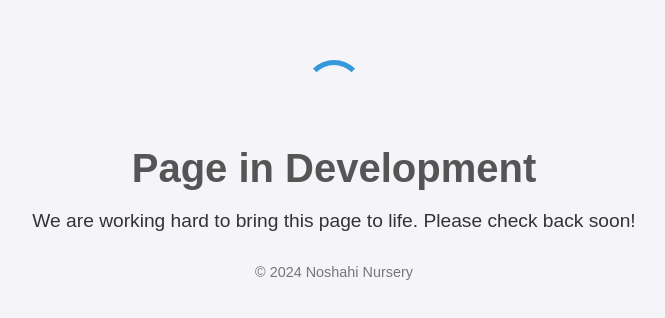
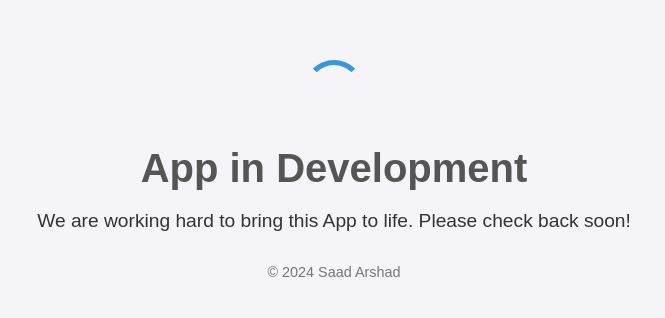
Before and after one commit to Nemesis2917e/Portfolio, a plain HTML site: page index21.html in a window 1280 px wide. Shown: the part 230-548 px from the top of the page, without its empty margins (306-971 px from the left). Drawn offline with Linux system fonts and the light colour scheme.

Commit message:
Update index21.html

```diff
--- a/index21.html
+++ b/index21.html
@@ -3,7 +3,7 @@
 <head>
   <meta charset="UTF-8">
   <meta name="viewport" content="width=device-width, initial-scale=1.0">
-  <title>Page in Development</title>
+  <title>App in Development</title>
   <style>
     body {
       margin: 0;
@@ -56,9 +56,9 @@
 <body>
   <div class="container">
     <div class="spinner"></div>
-    <h1>Page in Development</h1>
-    <p>We are working hard to bring this page to life. Please check back soon!</p>
-    <div class="footer">© 2024 Noshahi Nursery</div>
+    <h1>App in Development</h1>
+    <p>We are working hard to bring this App to life. Please check back soon!</p>
+    <div class="footer">© 2024 Saad Arshad</div>
   </div>
 </body>
 </html>
```
